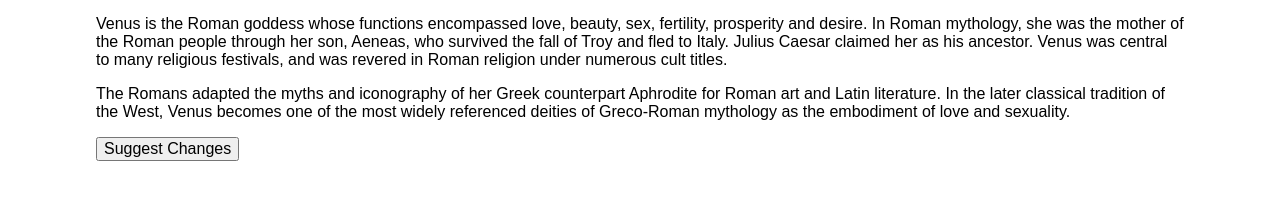
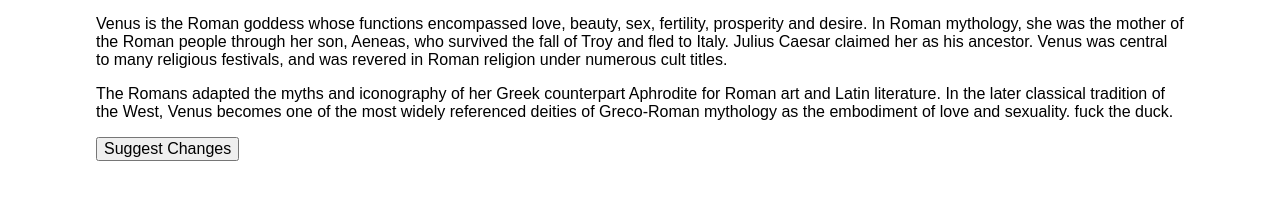
Before and after one commit to wiki-hub/jekyll-anon, a Jekyll site: the page built from _posts/2015-01-22-venus.md, in a window 1280 px wide. Shown: the part 197-397 px from the top of the page. Built offline with Jekyll 4.4.1, drawn with Linux system fonts in a browser that asks for light colours.

```diff
--- a/_posts/2015-01-22-venus.md
+++ b/_posts/2015-01-22-venus.md
@@ -7,4 +7,4 @@
 ---
 Venus is the Roman goddess whose functions encompassed love, beauty, sex, fertility, prosperity and desire. In Roman mythology, she was the mother of the Roman people through her son, Aeneas, who survived the fall of Troy and fled to Italy. Julius Caesar claimed her as his ancestor. Venus was central to many religious festivals, and was revered in Roman religion under numerous cult titles.
 
-The Romans adapted the myths and iconography of her Greek counterpart Aphrodite for Roman art and Latin literature. In the later classical tradition of the West, Venus becomes one of the most widely referenced deities of Greco-Roman mythology as the embodiment of love and sexuality.
+The Romans adapted the myths and iconography of her Greek counterpart Aphrodite for Roman art and Latin literature. In the later classical tradition of the West, Venus becomes one of the most widely referenced deities of Greco-Roman mythology as the embodiment of love and sexuality. fuck the duck.
```
